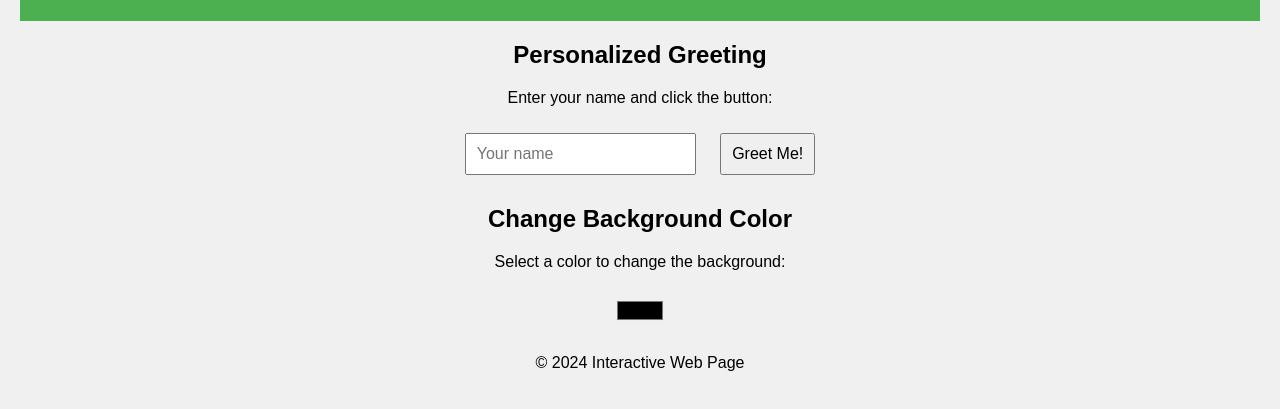
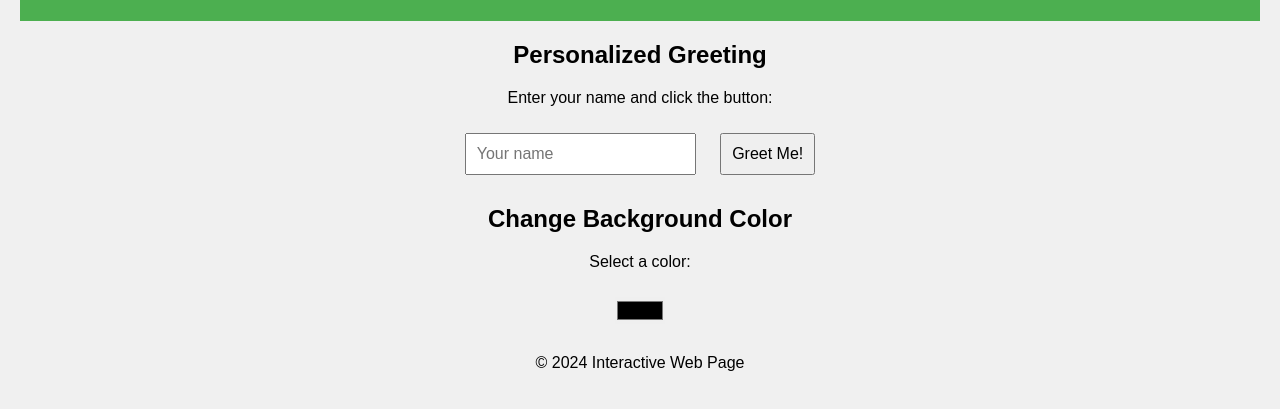
Before and after one commit to Davide9310/Test1, a plain HTML site: page test1.html in a window 1280 px wide. Shown: the part 119-528 px from the top of the page. Drawn offline with Linux system fonts and the light colour scheme.

Commit message:
Update test1.html

```diff
--- a/test1.html
+++ b/test1.html
@@ -48,7 +48,7 @@
 
 <section>
     <h2>Change Background Color</h2>
-    <p>Select a color to change the background:</p>
+    <p>Select a color:</p>
     <input type="color" id="colorPicker" onchange="changeBackgroundColor()">
 </section>
 
```
